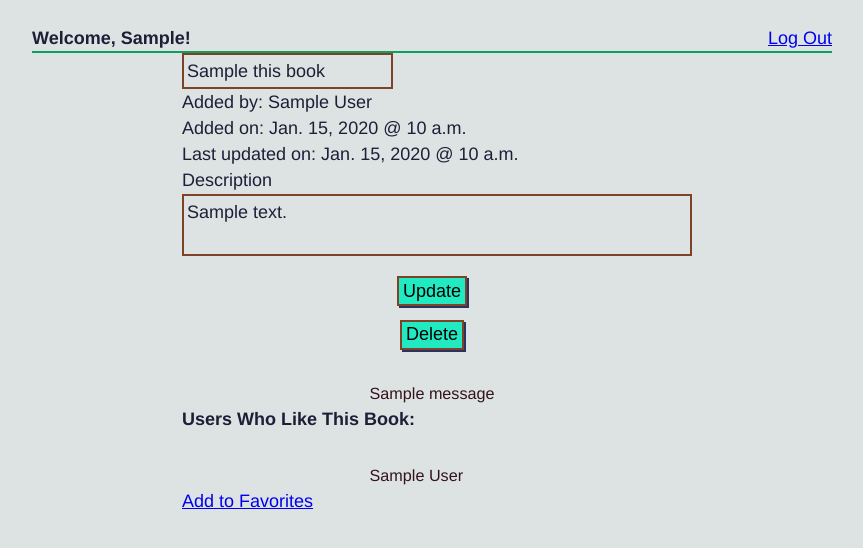
After one commit to daustin391/favorite_books, a Django app: template books/templates/update.html in a window 1280 px wide. The commit adds this page. Shown: the top 548 px of the page, without its empty margins (208-1071 px from the left). Run offline with Django 3.2, Linux system fonts and the light colour scheme; tables that the repository leaves empty hold one stand-in row (values such as "Sample post"); the template is opened without the code that fills it: values that come from a table or form of the project are taken from there, most other values are stand-ins (such as "Sample title", 1, 10 or a date in 2020); one stand-in notice (Sample message) is shown; parts of the project's set-up code (start-up, migrations or seed data) failed here and were passed over.

Commit message:
favorite/unfavorite works

```diff
--- a/books/templates/books.html
+++ b/books/templates/books.html
@@ -15,42 +15,43 @@
         <a href="/logout">Log Out</a>
     </header>
     <main>
-        <form action="add" method="POST">
+
+        <form {% block update %} action="add" {% endblock %} method="POST">
             {% csrf_token %}
+            {% block update__title %}
             <h2>Add a Favorite Book</h2>
             <label for="title">Title</label>
             <input type="text" name="title">
+            {% endblock %}
             <label for="desc">Description</label>
-            <textarea name="desc"></textarea>
+            {% block update__desc %}<textarea name="desc"></textarea>{% endblock %}
+            {% block update__btn %}
+            <button type="submit">Add</button>
+            {% endblock %}
+        </form>
+        {% if messages %}
+        <ul>
+            {% for msg in messages %}
+            <li>
+                {{ msg }}
+            </li>
+            {% endfor %}
+        </ul>
+        {% endif %}
+        {% block users %}
+        <ul>
+            {% for book in all_books|dictsort:"title" %}
+            <li>
+                <a href="{{book.id}}">
 
-            <button type="submit">Add</button>
-        </form>
-        <!-- <ul>
-            {% for msg in all_messages|dictsortreversed:"created_at" %}
-            <li>
-                <h2>{{ msg.user_id.first_name }} {{ msg.user_id.last_name }} - {{ msg.created_at |date:"F jS Y" }} </h2>
-                {{msg.message}}
-                <form action="post/{{ msg.id }}" method="POST">
-                    {% csrf_token %}
-                    <label for="comment">
-                        <h3>Post a comment</h3>
-                    </label>
-                    <textarea name="comment"></textarea>
-
-                    <button type="submit">Post a comment</button>
-                </form>
-                <ul class="comments">
-                    {% for comment in msg.comments.all|dictsort:"created_at" %}
-                    <h2>{{ comment.user_id.first_name }} {{ comment.user_id.last_name }} -
-                        {{ comment.created_at |date:"F jS Y" }} </h2>
-                    {{comment.comment}}
-
-                    {% endfor %}
-                </ul>
+                    <h3>{{ book.title }}</h3>
+                </a>
+                <p>(added by {{ book.uploaded_by.first_name }} {{ book.uploaded_by.last_name }})</p>
             </li>
             {% endfor %}
 
-        </ul> -->
+        </ul>
+        {% endblock %}
 
     </main>
 </body>
--- /dev/null
+++ b/books/templates/update.html
@@ -0,0 +1,40 @@
+{% extends "books.html" %}
+
+{% block update %} action="{{this_book.id}}/update" {% endblock %}
+
+{% block update__title %}
+<input type="text" value="{{this_book.title}}" name="title">
+<p>Added by: {{ this_book.uploaded_by.first_name }} {{ this_book.uploaded_by.last_name }}</p>
+<p>Added on: {{ this_book.created_at|date:"N j, Y @ P"}}</p>
+<p>Last updated on: {{ this_book.created_at|date:"N j, Y @ P"}}</p>
+{% endblock %}
+
+{% block update__desc %}<textarea name="desc">{{ this_book.desc }}</textarea>{% endblock %}
+
+
+
+{% block update__btn %}
+<button type="submit">Update</button>
+<button type="submit" name="delete">Delete</button>
+{% endblock %}
+
+
+{% block users %}
+<h2>Users Who Like This Book:</h2>
+<ul>
+
+    {% for user in this_book.favorites.all %}
+    <li>
+        {{ user.first_name }} {{user.last_name }}
+        {% if user == this_user %}
+        <a href="{{this_book.id}}/favorites">Un-Favorite</a>
+        {% endif %}
+    </li>
+    {% endfor %}
+</ul>
+
+{% if this_user not in this_book.favorites.all %}
+<a href="{{this_book.id}}/favorites">Add to Favorites</a>
+{% endif %}
+
+{% endblock %}
--- a/books/urls.py
+++ b/books/urls.py
@@ -1,4 +1,10 @@
 from django.urls import path
 from . import views
 
-urlpatterns = [path("", views.index), path("add", views.add_book)]
+urlpatterns = [
+    path("", views.index),
+    path("add", views.add_book),
+    path("<int:book_id>", views.details),
+    path("<int:book_id>/update", views.update),
+    path("<int:book_id>/favorites", views.favorite),
+]
```
Also changed, not shown: books/models.py (+28 -1 lines), books/templates/details.html (added, +36 -0 lines), books/views.py (+35 -2 lines), books/migrations/0002_book_favorites.py (added), db.sqlite3.
